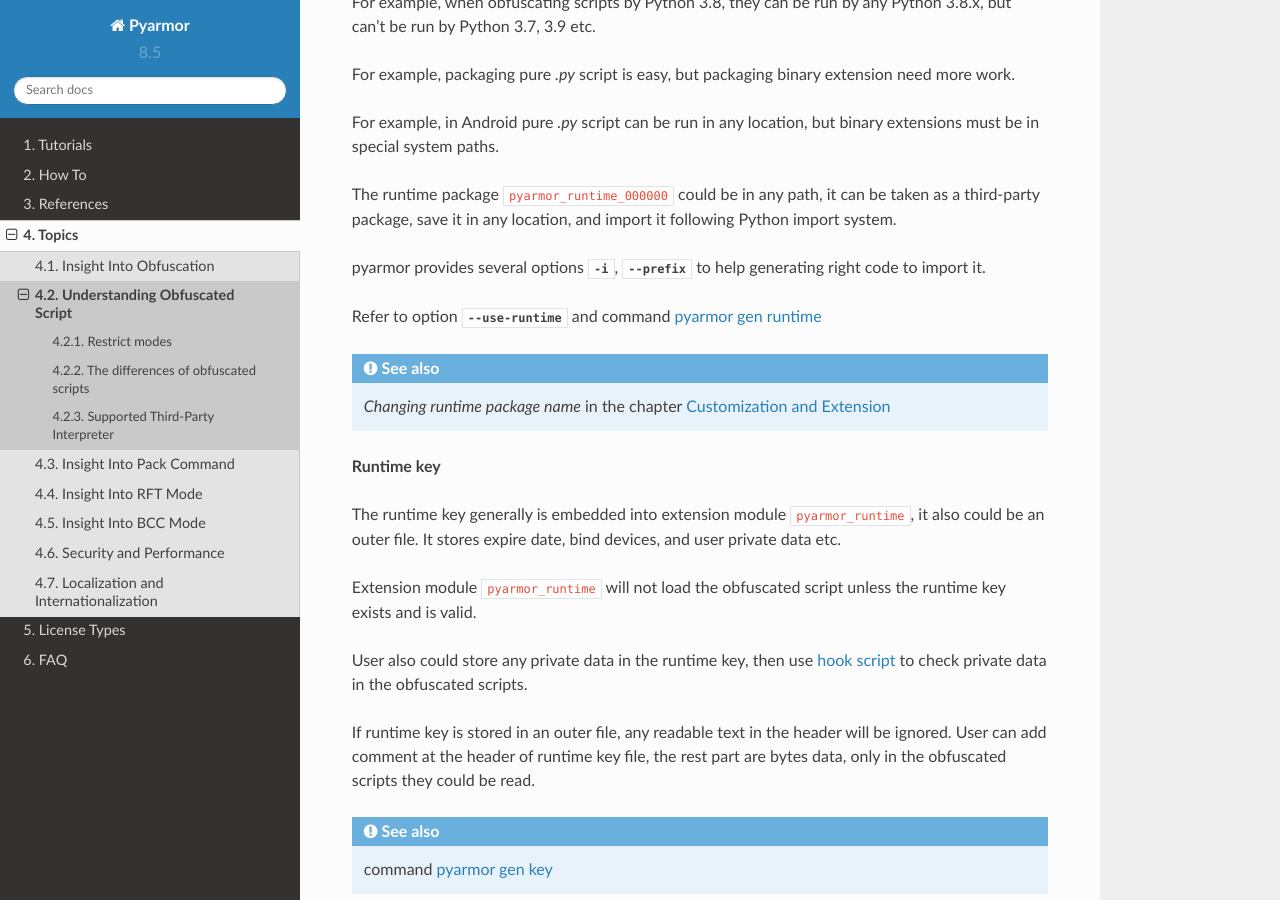
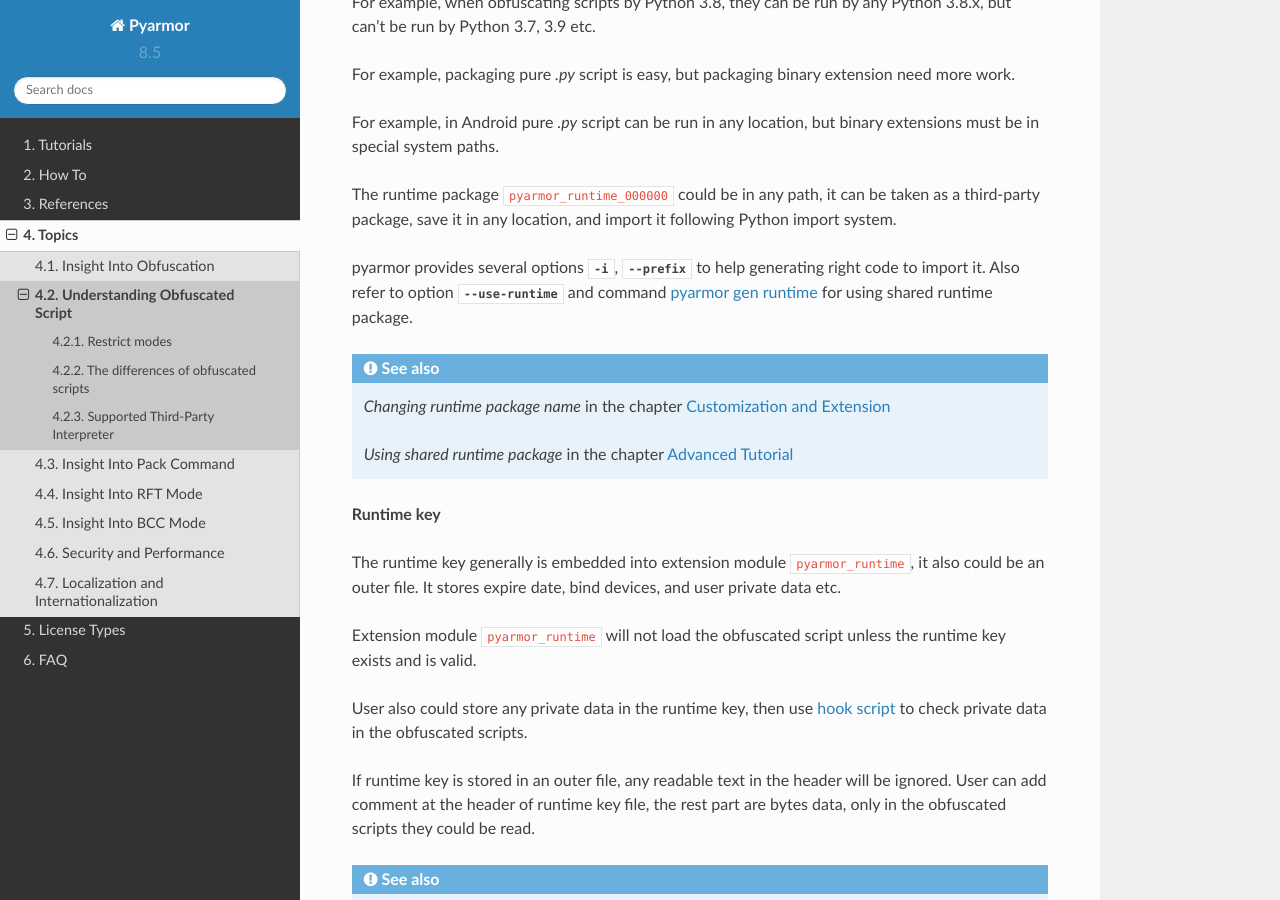
Before and after one commit to dashingsoft/pyarmor, a Sphinx documentation site: the page built from docs/topic/obfuscated-script.rst, in a window 1280 px wide and 900 px high, scrolled down 813 px. Built offline with Sphinx 7.4.7 and the Read the Docs theme 2.0.0, drawn with Linux system fonts in a browser that asks for light colours; some of the changed text lies outside the part shown.

Commit message:
Add more link to obfuscated scripts

```diff
--- a/docs/topic/obfuscated-script.rst
+++ b/docs/topic/obfuscated-script.rst
@@ -39,13 +39,15 @@
 
 The runtime package ``pyarmor_runtime_000000`` could be in any path, it can be taken as a third-party package, save it in any location, and import it following Python import system.
 
-pyarmor provides several options :option:`-i`, :option:`--prefix` to help generating right code to import it.
+pyarmor provides several options :option:`-i`, :option:`--prefix` to help generating right code to import it. Also refer to option :option:`--use-runtime` and command :ref:`pyarmor gen runtime` for using shared runtime package.
 
 .. If obfuscated scripts could not import this package, failures in this step may indicate either that this runtime package could not be located, or that an error occurred while initializing runtime package.
 
-Refer to option :option:`--use-runtime` and command :ref:`pyarmor gen runtime`
+.. seealso::
 
-.. seealso:: `Changing runtime package name` in the chapter :doc:`../tutorial/customization`
+   `Changing runtime package name` in the chapter :doc:`../tutorial/customization`
+
+   `Using shared runtime package` in the chapter :doc:`../tutorial/advanced`
 
 **Runtime key**
 
@@ -118,7 +120,12 @@
 
 - ``pyarmor cfg mix_argname=1`` hides annotations.
 
-.. seealso:: :doc:`../how-to/third-party`
+.. seealso::
+
+   :doc:`../how-to/third-party`
+
+   `Generating cross platform scripts` and `Obfuscating scripts for multiple Python versions` in the chapter :doc:`../tutorial/advanced`
+
 
 Supported Third-Party Interpreter
 =================================
```
